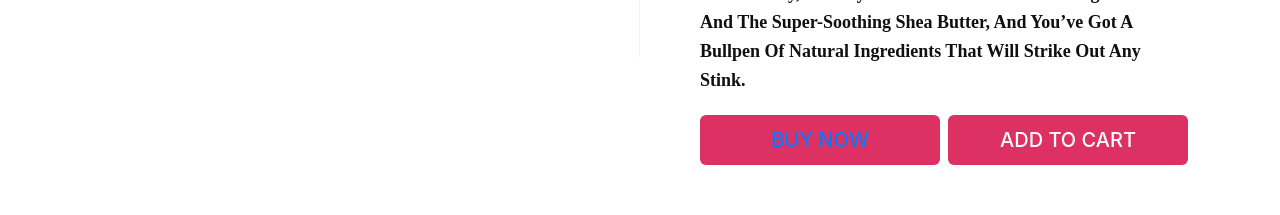
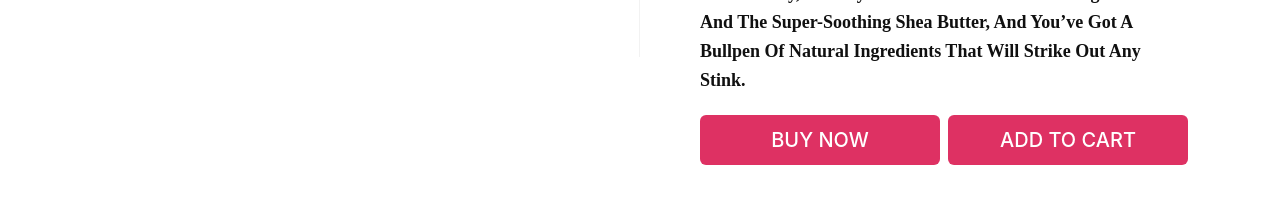
Before and after one commit to mdadnan2023/self-learning-, a React (Create React App) app: page /product/1 in a window 1280 px wide. Shown: the part 860-1075 px from the top of the page. Built offline with nearby package versions, Linux system fonts and the light colour scheme.

Commit message:
button css changes

```diff
--- a/src/components/ProductDescription.js
+++ b/src/components/ProductDescription.js
@@ -92,7 +92,7 @@ export default function ProductDescription() {
           </div>
           <div className="btn-sec">
             <button type="button" className="cart-btn">
-              <Link to={`/checkout/${clickProduct.id}`}>BUY NOW</Link>
+              <Link style={{color: "#FFFFFF"}} to={`/checkout/${clickProduct.id}`}>BUY NOW</Link>
             </button>
             <button type="button" className="cart-btn">
               ADD TO CART
```
